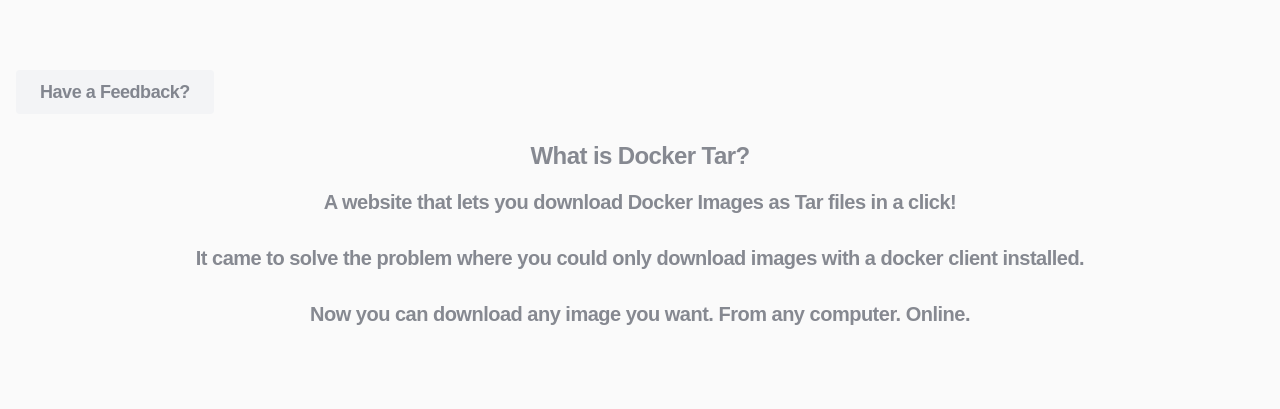
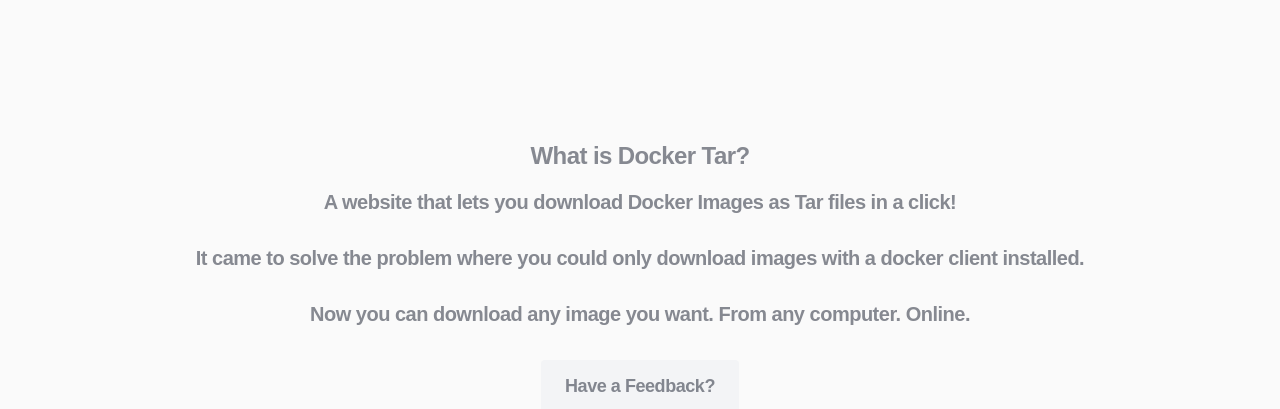
Before and after one commit to Tomerkadison/docker-tar, a React (Create React App) app in the folder front-end/front-end/: page / in a window 1280 px wide. Shown: the part 678-1087 px from the top of the page. Before the commit the page ends 1006 px from the top, so only its background shows below. Built offline with nearby package versions, Linux system fonts and the light colour scheme.

Commit message:
adding a feedback button

```diff
--- a/front-end/front-end/src/App.js
+++ b/front-end/front-end/src/App.js
@@ -168,12 +168,12 @@
             </p>
 
             {/* Mobile Feedback Button (Visible only on phones) */}
-            <div className="md:hidden mt-8 flex justify-center">
+            <div className=" mt-8 flex justify-center">
             <a
           href="https://forms.gle/Mr3vmAk5Fz81VRKh6"  // <-- Replace with your Google Forms URL
           target="_blank"
           rel="noopener noreferrer"
-          className="bg-gray-100 text-lg md:text-xl font-bold tracking-tight text-gray-900/50 font-bold py-3 px-6 rounded hover:bg-gray-300"
+          className="bg-gray-100 text-lg font-bold tracking-tight text-gray-900/50 font-bold py-3 px-6 rounded hover:bg-gray-300"
         >
           Have a Feedback?
         </a>
@@ -208,17 +208,6 @@
         )}
       </div>
 
-      {/* Desktop Feedback Button - Fixed at bottom left (Visible only on md and larger screens) */}
-      <div className="hidden md:block fixed bottom-4 left-4 z-50">
-        <a
-          href="https://forms.gle/Mr3vmAk5Fz81VRKh6"  // <-- Replace with your Google Forms URL
-          target="_blank"
-          rel="noopener noreferrer"
-          className="bg-gray-100 text-lg font-bold tracking-tight text-gray-900/50 font-bold py-3 px-6 rounded hover:bg-gray-300"
-        >
-          Have a Feedback?
-        </a>
-      </div>
     </div>
   );
 }
```
